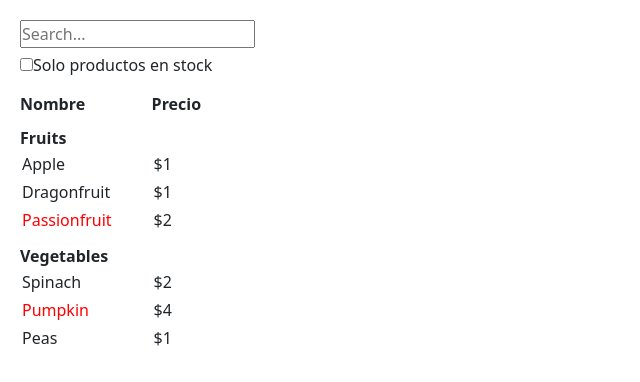
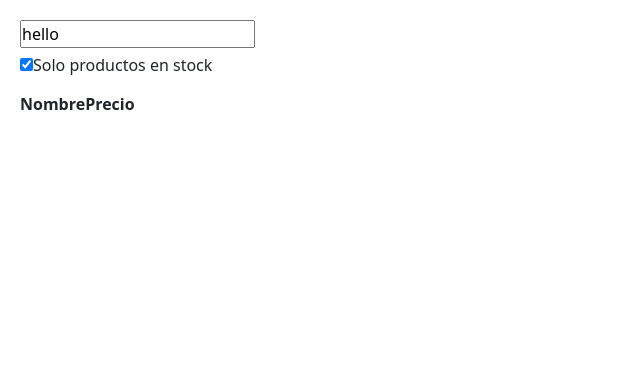
Before and after one commit to dgutierrez21/Learning-ReactJS--React-Docs, a React (Vite) app in the folder 01-learn/: page / in a window 1280 px wide. Shown: the top 382 px of the page, without its empty margins (0-640 px from the left). Built offline with nearby package versions, Linux system fonts and the light colour scheme.

Commit message:
Paso 4: Identifique dónde debe vivir su estado

```diff
--- a/01-learn/src/01-inicio-rapido/pensando-en-react/FilterableProductTable.jsx
+++ b/01-learn/src/01-inicio-rapido/pensando-en-react/FilterableProductTable.jsx
@@ -1,15 +1,48 @@
+import { useState } from "react";
 import { ProductTable } from "./components/ProductTable";
 import { SearchBar } from "./components/SearchBar";
 
 import "./style.css";
 
 const FilterableProductTable = ({ productos }) => {
+  const [textoFiltrado, setTextoFiltrado] = useState("hello");
+  const [soloEnStock, setSoloEnStock] = useState(true);
   return (
     <>
-      <SearchBar />
-      <ProductTable productos={productos} />
+      <SearchBar textoFiltrado={textoFiltrado} soloEnStock={soloEnStock} />
+      <ProductTable
+        textoFiltrado={textoFiltrado}
+        soloEnStock={soloEnStock}
+        productos={productos}
+      />
     </>
   );
 };
 
 export default FilterableProductTable;
+
+// Paso 4: Identifique dónde debe vivir su estado
+// Después de identificar los datos de estado mínimo de la aplicación, debes identificar qué componente es responsable de cambiar este estado o es el propietario del estado. Recuerde: React utiliza un flujo de datos unidireccional, pasando datos por la jerarquía de componentes del componente primario al secundario. Puede que no esté claro de inmediato qué componente debe poseer qué estado. Esto puede ser un desafío si eres nuevo en este concepto, ¡pero puedes resolverlo siguiendo estos pasos!
+
+// Para cada parte del estado de la aplicación:
+
+// 1. Identifique cada componente que representa algo basado en ese estado.
+// 2. Encuentre su componente padre común más cercano, un componente por encima de todos ellos en la jerarquía.
+//3.  Decidir dónde debe vivir el estado:
+// 1. A menudo, puede poner el estado directamente en su padre común.
+// 2. También puede poner el estado en algún componente por encima de su padre común.
+// 3. Si no puede encontrar un componente en el que tenga sentido poseer el estado, cree un nuevo componente únicamente para mantener el estado y agréguelo en algún lugar de la jerarquía por encima del componente padre común.
+
+// En el paso anterior, encontró dos partes de estado en esta aplicación: el texto de entrada de búsqueda y el valor de la casilla de verificación. En este ejemplo, siempre aparecen juntos, por lo que es más fácil pensar en ellos como una sola pieza de estado.
+
+// Ahora repasemos nuestra estrategia para este estado:
+
+// 1. Identifique los componentes que utilizan el estado:
+// ---ProductTable necesita filtrar la lista de productos en función de ese estado (texto de búsqueda y valor de casilla de verificación).
+// ---SearchBar debe mostrar ese estado (texto de búsqueda y valor de casilla de verificación).
+
+// 2Encuentra a su padre común: El primer componente primario que comparten ambos componentes es FilterableProductTable.
+
+// 3. Decidir dónde reside el estado: mantendremos el texto del filtro y los valores de estado comprobados en FilterableProductTable.
+
+// Por lo tanto, los valores de estado vivirán en FilterableProductTable.
--- a/01-learn/src/01-inicio-rapido/pensando-en-react/components/ProductTable.jsx
+++ b/01-learn/src/01-inicio-rapido/pensando-en-react/components/ProductTable.jsx
@@ -1,11 +1,21 @@
 import { ProductCategoryRow } from "./ProductCategoryRow";
 import { ProductRow } from "./ProductRow";
 
-export const ProductTable = ({ productos }) => {
+export const ProductTable = ({ productos, textoFiltrado, soloEnStock }) => {
   const filas = [];
   let ultimaCategoria = null;
 
   productos.forEach((producto) => {
+    if (
+      producto.name.toLowerCase().indexOf(textoFiltrado.toLowerCase()) === -1
+    ) {
+      return;
+    }
+
+    if (soloEnStock && !producto.stocked) {
+      return;
+    }
+
     if (producto.category !== ultimaCategoria) {
       filas.push(
         <ProductCategoryRow
@@ -13,14 +23,13 @@ export const ProductTable = ({ productos }) => {
           categoria={producto.category}
         />
       );
-
-
     }
 
     filas.push(<ProductRow key={producto.name} producto={producto} />);
 
     ultimaCategoria = producto.category;
   });
+
   return (
     <table>
       <thead>
--- a/01-learn/src/01-inicio-rapido/pensando-en-react/components/SearchBar.jsx
+++ b/01-learn/src/01-inicio-rapido/pensando-en-react/components/SearchBar.jsx
@@ -1,12 +1,12 @@
 import React from "react";
 
-export const SearchBar = () => {
+export const SearchBar = ({ textoFiltrado, soloEnStock }) => {
   return (
     <>
       <form action="#">
-        <input type="text" placeholder="Search..." />
+        <input type="text" placeholder="Search..." value={textoFiltrado} />
         <label htmlFor="">
-          <input type="checkbox" />
+          <input type="checkbox" checked={soloEnStock} />
           Solo productos en stock
         </label>
       </form>
@@ -40,3 +40,13 @@ export const SearchBar = () => {
 // El valor de la casilla de verificación parece ser el estado, ya que cambia con el tiempo y no se puede calcular a partir de nada.
 // La lista filtrada de productos no es estado porque se puede calcular tomando la lista original de productos y filtrándola de acuerdo con el texto de búsqueda y el valor de la casilla de verificación.
 // ¡Esto significa que solo el texto de búsqueda y el valor de la casilla de verificación son estado! ¡Muy bien hecho!
+
+// ...Paso 4: Identifique dónde debe vivir su estado
+// Tenga en cuenta que la edición del formulario aún no funciona. Hay un error de consola en el sandbox anterior que explica por qué:
+
+// Console
+// You provided a `value` prop to a form field without an `onChange` handler. This will render a read-only field.
+
+// En el espacio aislado anterior, ProductTable y SearchBar leen los accesorios filterText e inStockOnly para representar la tabla, la entrada y la casilla de verificación.
+
+// Sin embargo, aún no ha agregado ningún código para responder a las acciones del usuario, como escribir. Este será tu paso final.
```
